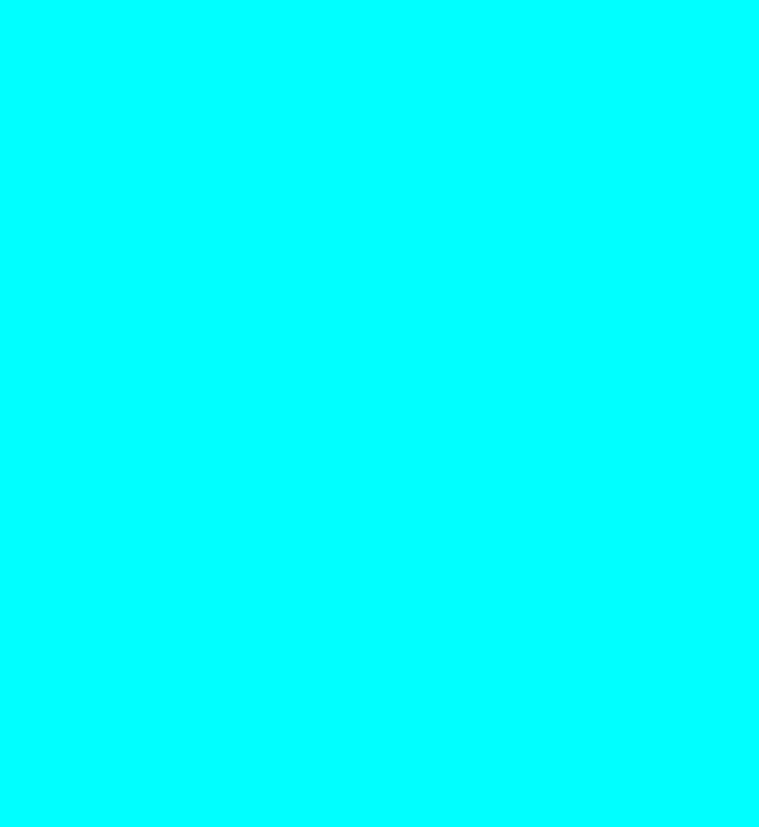
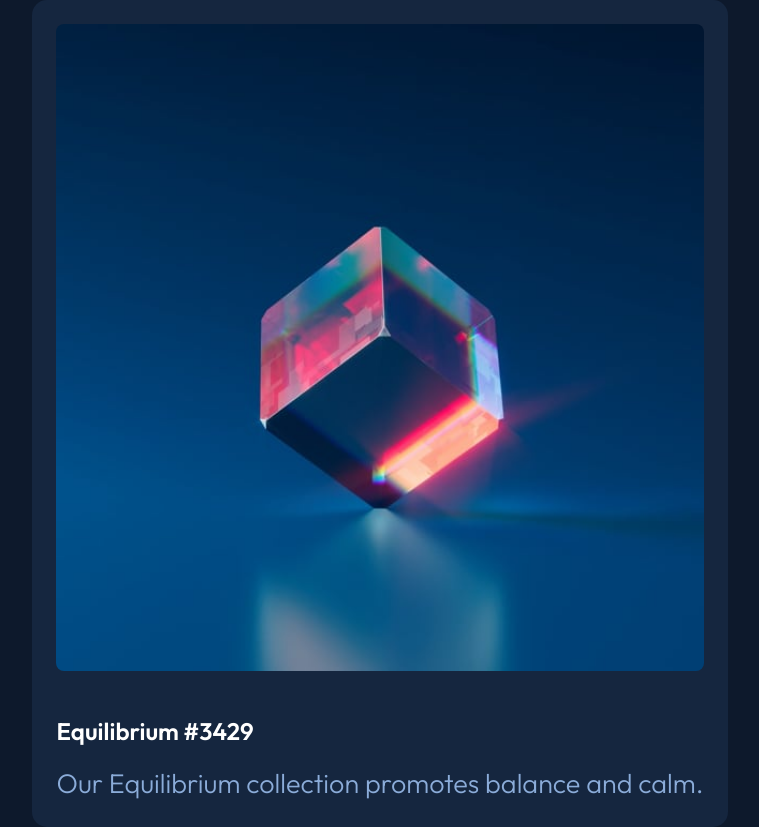
Before and after one commit to e-Steffen/NFT-Card, a plain HTML site: page index.html in a window 1280 px wide. Shown: the whole page, without its empty margins (260-1019 px from the left). Before the commit the page ends 800 px from the top, so only its background shows below. Drawn offline with Linux system fonts and the light colour scheme.

Commit message:
first changes

```diff
--- a/index.html
+++ b/index.html
@@ -7,10 +7,19 @@
     <script src="script.js" defer></script>
     <link rel="stylesheet" href="style.css" />
     <link rel="icon" type="image/png" sizes="32x32" href="./images/favicon-32x32.png" />
-
+    <link rel="preconnect" href="https://fonts.googleapis.com" />
+    <link rel="preconnect" href="https://fonts.gstatic.com" crossorigin />
+    <link
+      href="https://fonts.googleapis.com/css2?family=Outfit:wght@300;400;600&display=swap"
+      rel="stylesheet"
+    />
     <title>Frontend Mentor | NFT preview card component</title>
   </head>
   <body>
-
+    <div class="card">
+      <img class="hero" src="./images/image-equilibrium.jpg" alt="nix" />
+      <h1>Equilibrium #3429</h1>
+      <p class="card-description">Our Equilibrium collection promotes balance and calm.</p>
+    </div>
   </body>
 </html>
--- a/style.css
+++ b/style.css
@@ -1,7 +1,48 @@
 :root {
-    --background-Col: cyan;
+  --color-white: #fff;
+  --color-soft-blue: #8bacd9;
+}
+
+* {
+  margin: 0;
+  padding: 0;
+  box-sizing: border-box;
+  font-size: 1.5rem;
 }
 
 body {
-    background-color: var(--background-Col);
+  display: flex;
+  min-height: 100dvh;
+  background-color: #0d192c;
+  align-items: center;
+  justify-content: center;
+  padding: 0 24px 0 24px;
+  font-family: "Outfit", sans-serif;
 }
+
+h1 {
+  color: var(--color-white);
+  font-size: 1rem;
+  margin: 1.5rem 0 0.75rem 0;
+}
+
+.card {
+  background-color: #15263f;
+  /* width: 327px;
+    height: 543px; */
+  border-radius: 15px;
+  padding: 24px 24px 0 24px;
+}
+
+.hero {
+  width: 100%;
+  border-radius: 8px;
+}
+
+.card-description {
+  font-size: 1.125rem;
+  font-weight: 300;
+  line-height: 1.625rem;
+  color: var(--color-soft-blue);
+  margin-bottom: 1rem;
+}
```
